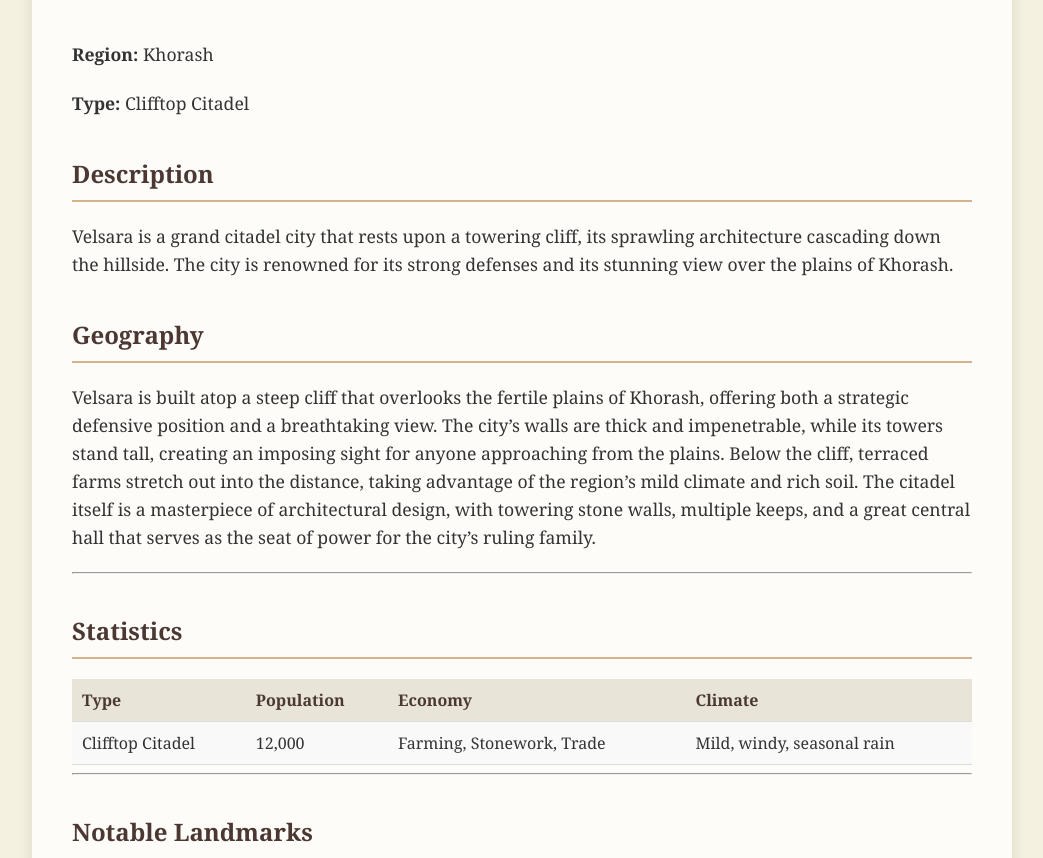
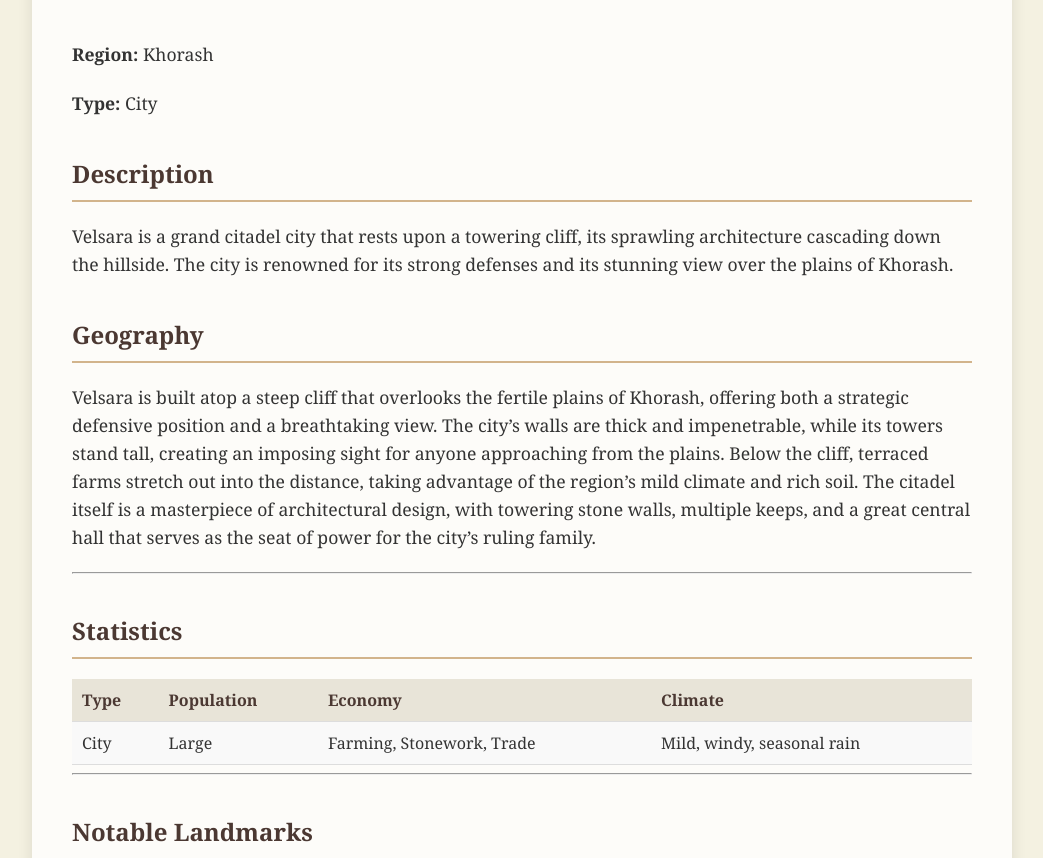
Before and after one commit to arcticblizzard/Myridia, a Jekyll site: the page built from locations/velsara.md, in a window 1280 px wide and 1400 px high. Shown: the part 542-1400 px from the top of the window, without its empty margins (118-1161 px from the left). Built offline with Jekyll 4.4.1, drawn with Linux system fonts in a browser that asks for light colours.

Commit message:
Update velsara.md

```diff
--- a/locations/velsara.md
+++ b/locations/velsara.md
@@ -1,11 +1,11 @@
 ---
 layout: location
 title: "Velsara"
-image: "file-FvQaujTXo9VlyKgQTe9D1mWA"
+image: "/assets/images/velsara.jpg"
 permalink: /locations/velsara/
 region: "Khorash"
-type: "Clifftop Citadel"
-coordinates: {latitude: 10.4, longitude: -16.7}
+type: "City"
+coordinates: "2064,4536"
 description: "Velsara is a grand citadel city that rests upon a towering cliff, its sprawling architecture cascading down the hillside. The city is renowned for its strong defenses and its stunning view over the plains of Khorash."
 ---
 
@@ -19,7 +19,7 @@ Velsara is built atop a steep cliff that overlooks the fertile plains of Khorash
 
 | Type                | Population | Economy                      | Climate                    |
 |---------------------|------------|------------------------------|----------------------------|
-| Clifftop Citadel     | 12,000     | Farming, Stonework, Trade     | Mild, windy, seasonal rain  |
+| City     | Large    | Farming, Stonework, Trade     | Mild, windy, seasonal rain  |
 
 ---
 
```
